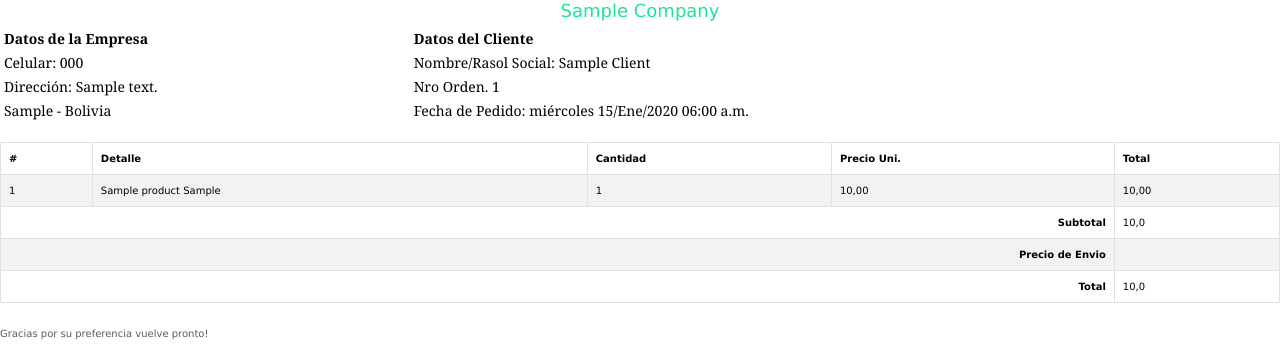
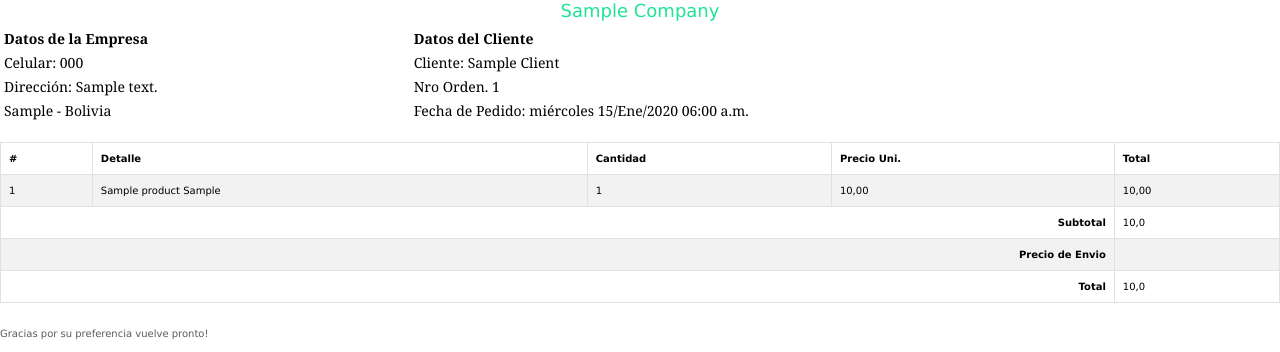
Before and after one commit to juanjavierl/ventas, a Django app: template app/tiendas/templates/reportes/report_order_pdf.html in a window 1280 px wide. Shown: the top 352 px of the page. Run offline with Django 5.2, Linux system fonts and the light colour scheme; the template is opened without the code that fills it: values that come from a table or form of the project are taken from there, others are empty; tables that the repository leaves empty hold one stand-in row (values such as "Sample post").

Commit message:
correcion reporte orden

```diff
--- a/app/tiendas/templates/reportes/report_order_pdf.html
+++ b/app/tiendas/templates/reportes/report_order_pdf.html
@@ -56,7 +56,7 @@
                 </td>
                 <td colspan="3">
                     <small><strong>Datos del Cliente</strong></small><br>
-                    <small>Nombre/Rasol Social: {{orden.client|title}}</small><br>
+                    <small>Cliente: {{orden.client|title}}</small><br>
                     <small>Nro Orden. {{orden.id}}</small><br>
                     <small>Fecha de Pedido: {{orden.creation_date|date:"l d/M/Y H:i a"}}</small>
                 </td>
```
